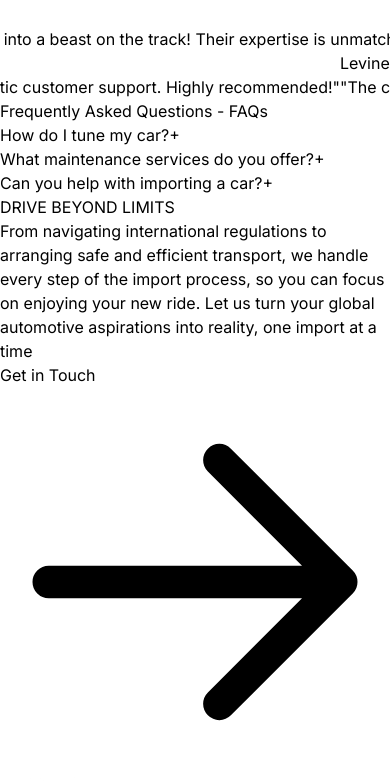
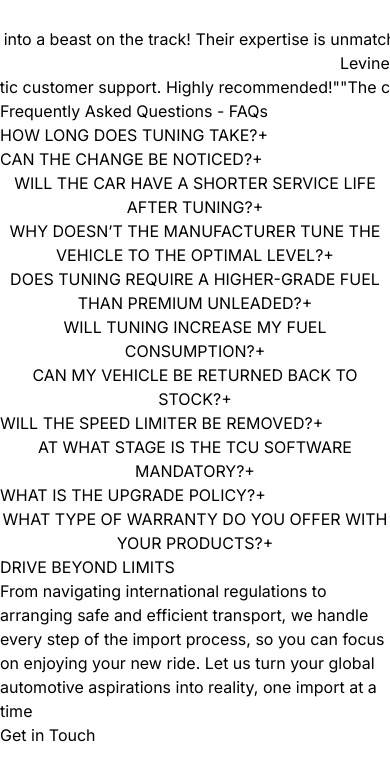
Before and after one commit to Podiihq/ungaraged-website, a React (Vite) app: page / in a window 390 px wide. Shown: the part 10366-11149 px from the top of the page. Built offline with nearby package versions, Linux system fonts and the light colour scheme.

Commit message:
Testimonials

```diff
--- a/src/components/FAQs.tsx
+++ b/src/components/FAQs.tsx
@@ -14,10 +14,10 @@ const FAQItem: React.FC<FAQItemProps> = ({ question, answer }) => {
                 className="flex justify-between w-full p-4"
                 onClick={() => setIsOpen(!isOpen)}
             >
-                <span className="font-semibold italic text-[#D9D9D9] text-sm lg:text-base">{question}</span>
+                <span className="font-semibold italic text-left text-[#D9D9D9] text-sm lg:text-base">{question}</span>
                 <span>{isOpen ? '-' : '+'}</span>
             </button>
-            {isOpen && <div className="p-4 italic text-[#D9D9D9] text-sm lg:text-base">{answer}</div>}
+            {isOpen && <div className="p-4 italic text-white text-sm lg:text-base">{answer}</div>}
         </div>
     );
 };
@@ -29,17 +29,51 @@ export default FAQItem;
 export const AllFAQs: React.FC = () => {
     const faqs = [
         {
-            question: 'How do I tune my car?',
-            answer: 'Whether taking families on new adventures or electrifying fleets at scale, our vehicles all share a common goal — preserving the natural world for generations to come. Whether taking families on new adventures or electrifying fleets at scale, our vehicles all share a common goal — preserving the natural world for generations to come.',
+            question: 'HOW LONG DOES TUNING TAKE?',
+            answer: 'You typically need to pay us 2 visits, 1 hour each, across 2 business days',
         },
         {
-            question: 'What maintenance services do you offer?',
-            answer: 'Whether taking families on new adventures or electrifying fleets at scale, our vehicles all share a common goal — preserving the natural world for generations to come. Whether taking families on new adventures or electrifying fleets at scale, our vehicles all share a common goal — preserving the natural world for generations to come.',
+            question: 'CAN THE CHANGE BE NOTICED?',
+            answer: 'Power change can be noticed immediately. We prefer using Dragy app to determine performance improvements, but you can also opt for dyno comparison.',
         },
         {
-            question: 'Can you help with importing a car?',
-            answer: 'Whether taking families on new adventures or electrifying fleets at scale, our vehicles all share a common goal — preserving the natural world for generations to come. Whether taking families on new adventures or electrifying fleets at scale, our vehicles all share a common goal — preserving the natural world for generations to come.',
+            question: 'WILL THE CAR HAVE A SHORTER SERVICE LIFE AFTER TUNING?',
+            answer: 'With our tuning, the increase in engine power is achieved by optimizing the efficiency of different parts of the engine, without exceeding the limits of engine operation. For normal use of your vehicle, with regular service and oil change, engine life is not impacted.',
         },
+        {
+            question: 'WHY DOESN’T THE MANUFACTURER TUNE THE VEHICLE TO THE OPTIMAL LEVEL?',
+            answer: 'The manufacturers’ aim is to build a car for the global market, which must meet various requirements and perform consistently in different conditions',
+        },
+        {
+            question: ' DOES TUNING REQUIRE A HIGHER-GRADE FUEL THAN PREMIUM UNLEADED?',
+            answer: 'While we give you the choice of running pump fuel, the use of high-octane fuel in gas powered vehicles will significantly increase the Horsepower and Torque output.',
+        },
+        {
+            question: 'WILL TUNING INCREASE MY FUEL CONSUMPTION?',
+            answer: 'We design our software specifically for better performance and in some cases, we may maximize fuel consumption economy mode. However, the true culprit for bad gas mileage is a lead foot.',
+        },
+        {
+            question: 'CAN MY VEHICLE BE RETURNED BACK TO STOCK?',
+            answer: 'Yes.',
+        },
+        {
+            question: 'WILL THE SPEED LIMITER BE REMOVED?',
+            answer: 'Yes. In most cases, but not all.',
+        },
+        {
+            question: 'AT WHAT STAGE IS THE TCU SOFTWARE MANDATORY?',
+            answer: 'TCU software is HIGHLY recommended after you reach and/or exceed 350NM TQ. Performance TCU software is suitable and HIGHLY recommended at all power levels whether Stock, Stage 1 or Stage 3 big turbo.',
+        },
+        {
+            question: 'WHAT IS THE UPGRADE POLICY?',
+            answer: 'Ungaraged performance software is always upgradable, regardless of which “Stage” software you started with. Please get in touch to determine the cost corresponding to the upgrade path.',
+        },
+        {
+            question: 'WHAT TYPE OF WARRANTY DO YOU OFFER WITH YOUR PRODUCTS?',
+            answer: 'All our software comes with a limited lifetime warranty while you own the car.',
+        },
+
+
     ];
 
     return (
--- a/src/components/Footer.tsx
+++ b/src/components/Footer.tsx
@@ -41,6 +41,7 @@ const Footer = () => {
             </div>
             <div className="py-2 bg-[#FE5C43]">
                 <p className="text-center text-xs">Copyright Ungaraged 2024 || All Rights Reserved</p>
+                <p className="text-center text-xs mt-2">Designed by <a href="https://podiihq.com/" className="underline">Podii Consultants LTD.</a></p>
             </div>
         </div>
 
```
